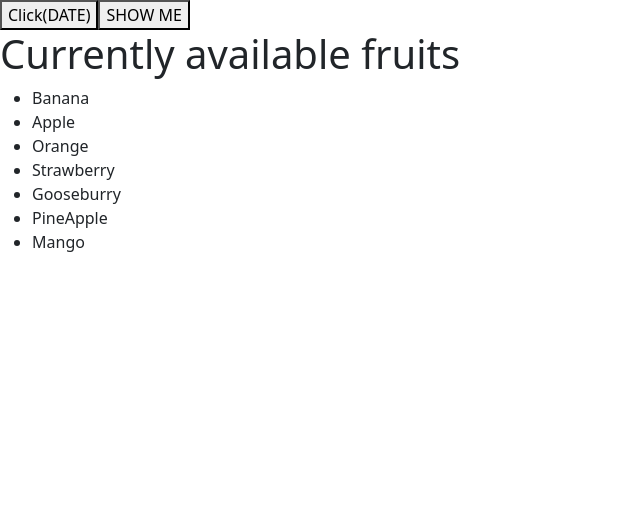
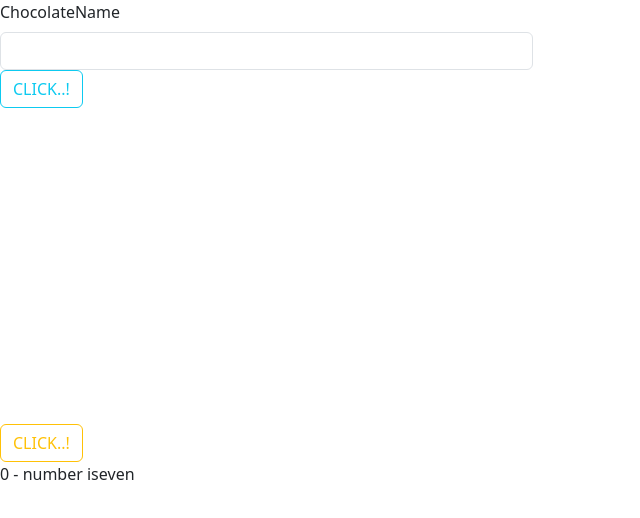
Before and after one commit to Manojkumar886/tj-frontend, a React (Create React App) app: page / in a window 1280 px wide. Shown: the top 518 px of the page, without its empty margins (0-640 px from the left). Built offline with nearby package versions, Linux system fonts and the light colour scheme.

Commit message:
usestate is over...!

```diff
--- a/public/index.html
+++ b/public/index.html
@@ -24,7 +24,7 @@
       work correctly both with client-side routing and a non-root public URL.
       Learn how to configure a non-root public URL by running `npm run build`.
     -->
-    <title>React App</title>
+    <title>MY APP</title>
   </head>
   <body>
     <noscript>You need to enable JavaScript to run this app.</noscript>
--- a/src/App.js
+++ b/src/App.js
@@ -3,6 +3,7 @@ import { Myclass } from "./ClsCompo";
 import { Access, Myevents } from "./EVENTS";
 import { Form2, Form3, Studentform } from "./Myform";
 import { List } from "./ReactList";
+import { Firsthook, Oddeven } from "./USESTATE";
 import { Withcss } from "./usingcss";
 
 
@@ -10,9 +11,10 @@ function App()
 {
     return(
         <>
-           <Myevents/>
-           <Access/>
-           <List/>
+           <Firsthook/>
+           <br>
+           </br>
+           <Oddeven/>
         </>
     )
 }
--- /dev/null
+++ b/src/USESTATE.js
@@ -0,0 +1,55 @@
+import {useState} from 'react';
+import 'bootstrap/dist/css/bootstrap.min.css';
+
+export let Firsthook=()=>
+{
+    const [choconame,setChoconame]=useState(" ");
+    const print=()=>
+    {
+        alert(" My favoriate Chocolate Name is :"+choconame);
+    }
+    const set=(temp)=>
+    {
+        setChoconame(temp.target.value)
+    }
+    return(
+        <>
+            <div className='col-5 '>
+                <label className='form-label'>ChocolateName</label>
+                <input  type='text'
+                        className='form-control'
+                        onChange={set}
+                 />
+                <button className='btn btn-outline-info'
+                onClick={print}>
+                    CLICK..!
+                </button>
+            </div>
+        </>
+    );
+}
+
+
+export let Oddeven=()=>
+{
+    const[count,setCount]=useState(0);
+
+
+    return(
+        <>
+            <button className='btn btn-outline-warning'
+                    onClick={
+                        ()=>
+                        {
+                            setCount(count+1)
+                        }
+                    }
+            >CLICK..!</button>
+
+            <p>
+                {count} - number is
+                {count%2===0 ? 'even' : 'odd'}
+            </p>
+        </>
+    )
+}
```
